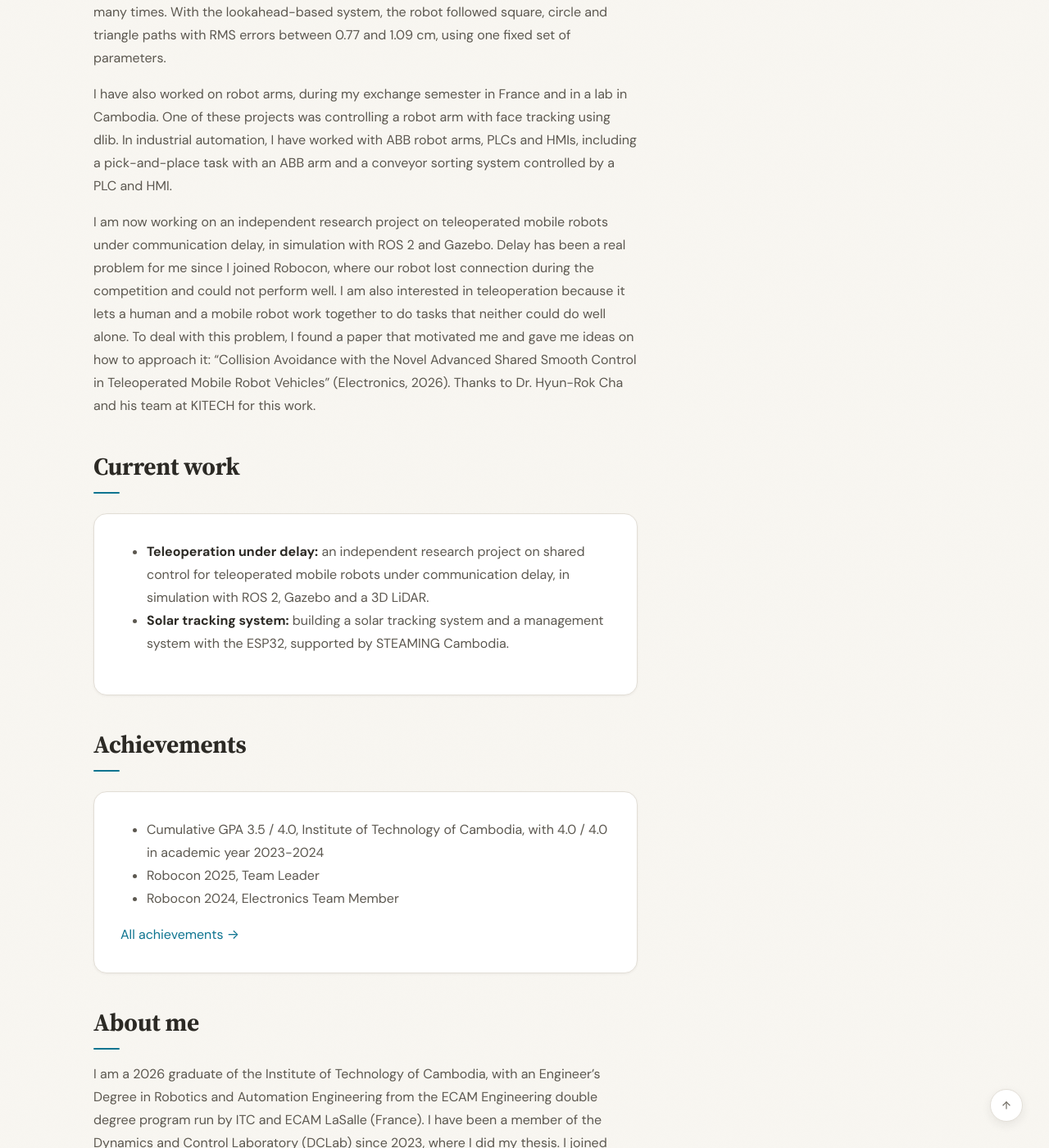
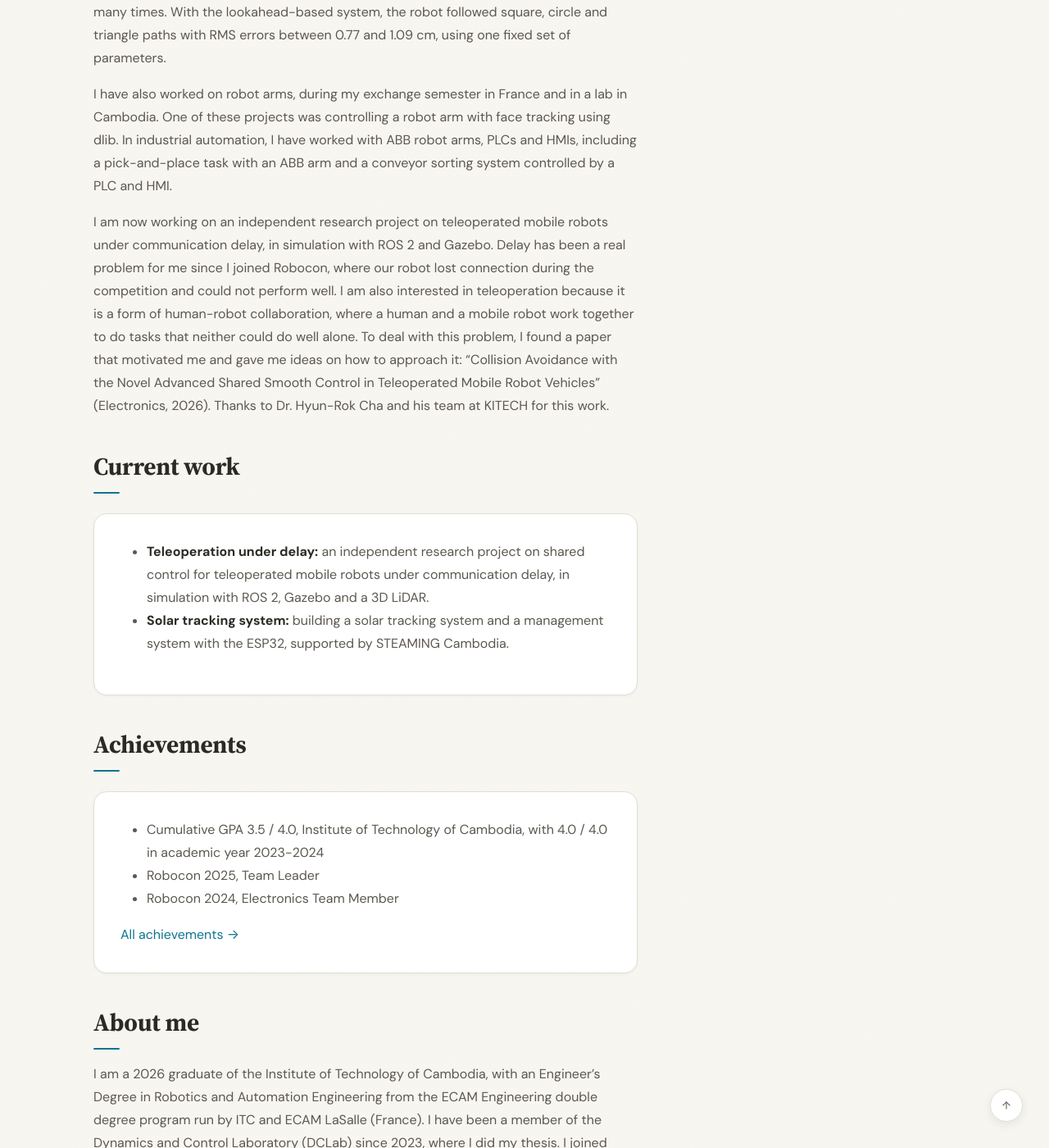
Before and after one commit to din-sopheak-panha/din-sopheak-panha.github.io, a Jekyll site: the page built from _pages/home.md, in a window 1280 px wide and 1400 px high, scrolled down 744 px. Shown: the whole window at 82% size. Built offline with Jekyll 4.4.1, drawn with Linux system fonts in a browser that asks for light colours; some of the changed text lies outside the part shown.

Commit message:
Update home.md

```diff
--- a/_pages/home.md
+++ b/_pages/home.md
@@ -30,7 +30,7 @@ My research is on autonomous mobile robots, mainly navigation and path tracking,
 
 I have also worked on robot arms, during my exchange semester in France and in a lab in Cambodia. One of these projects was controlling a robot arm with face tracking using dlib. In industrial automation, I have worked with ABB robot arms, PLCs and HMIs, including a pick-and-place task with an ABB arm and a conveyor sorting system controlled by a PLC and HMI.
 
-I am now working on an independent research project on teleoperated mobile robots under communication delay, in simulation with ROS 2 and Gazebo. Delay has been a real problem for me since I joined Robocon, where our robot lost connection during the competition and could not perform well. I am also interested in teleoperation because it lets a human and a mobile robot work together to do tasks that neither could do well alone. To deal with this problem, I found a paper that motivated me and gave me ideas on how to approach it: "Collision Avoidance with the Novel Advanced Shared Smooth Control in Teleoperated Mobile Robot Vehicles" (Electronics, 2026). Thanks to Dr. Hyun-Rok Cha and his team at KITECH for this work.
+I am now working on an independent research project on teleoperated mobile robots under communication delay, in simulation with ROS 2 and Gazebo. Delay has been a real problem for me since I joined Robocon, where our robot lost connection during the competition and could not perform well. I am also interested in teleoperation because it is a form of human-robot collaboration, where a human and a mobile robot work together to do tasks that neither could do well alone. To deal with this problem, I found a paper that motivated me and gave me ideas on how to approach it: "Collision Avoidance with the Novel Advanced Shared Smooth Control in Teleoperated Mobile Robot Vehicles" (Electronics, 2026). Thanks to Dr. Hyun-Rok Cha and his team at KITECH for this work.
 
 ## Current work
 
@@ -66,4 +66,4 @@ I am now working on an independent research project on teleoperated mobile robot
 
 I am a 2026 graduate of the Institute of Technology of Cambodia, with an Engineer's Degree in Robotics and Automation Engineering from the ECAM Engineering double degree program run by ITC and ECAM LaSalle (France). I have been a member of the Dynamics and Control Laboratory (DCLab) since 2023, where I did my thesis. I joined Robocon in 2024 with DCLab's ITC02 team as an electronics team member, and in 2025 I led GEE Lab's ITC01 team while remaining a DCLab member.
 
-I am now looking for a Master's position in Korea in autonomous mobile robots and teleoperation.
+I am now looking for a Master's degree in AI Mobility in Korea, focusing on robot collaboration, autonomous mobile robots and teleoperation.
```
